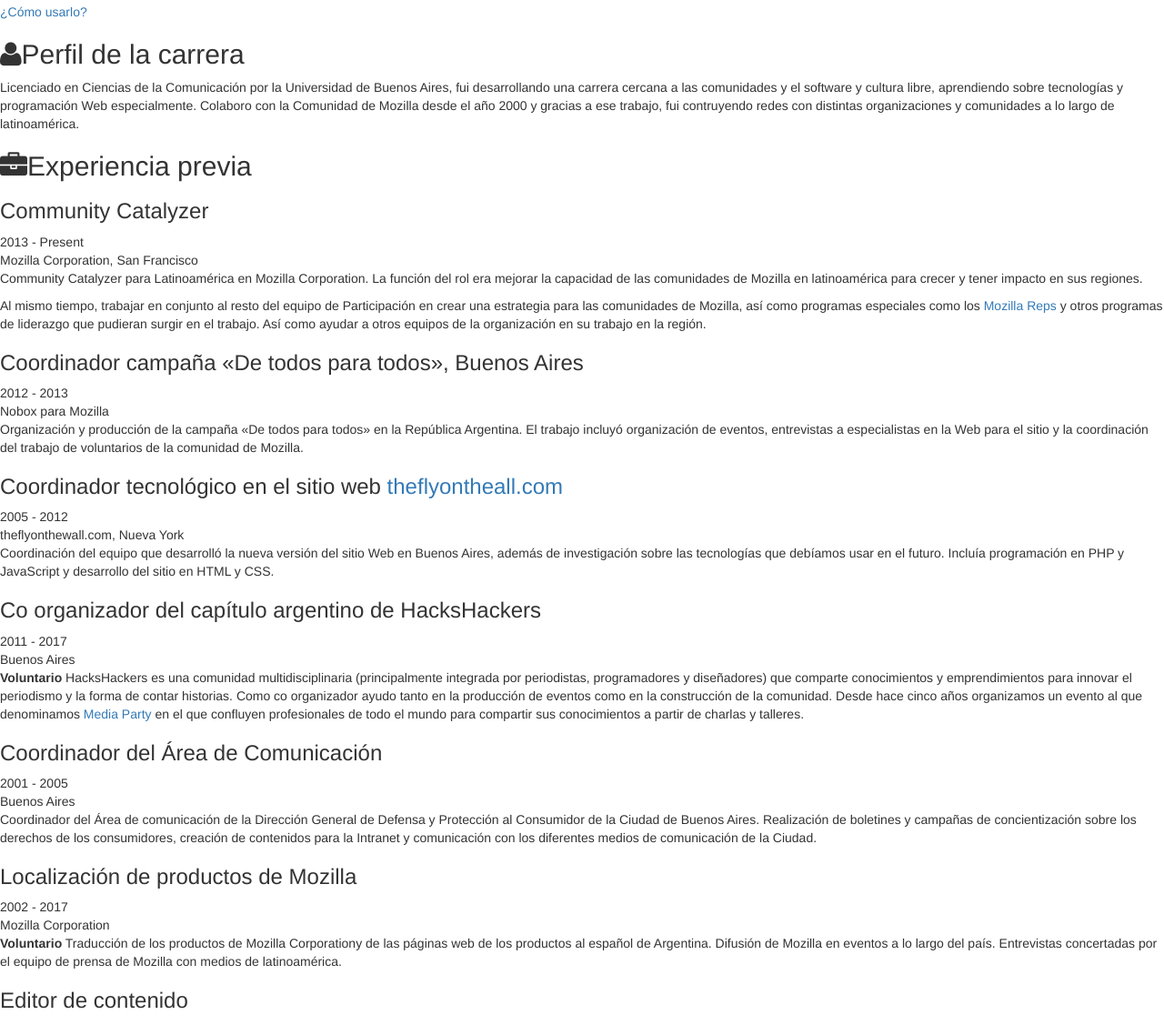
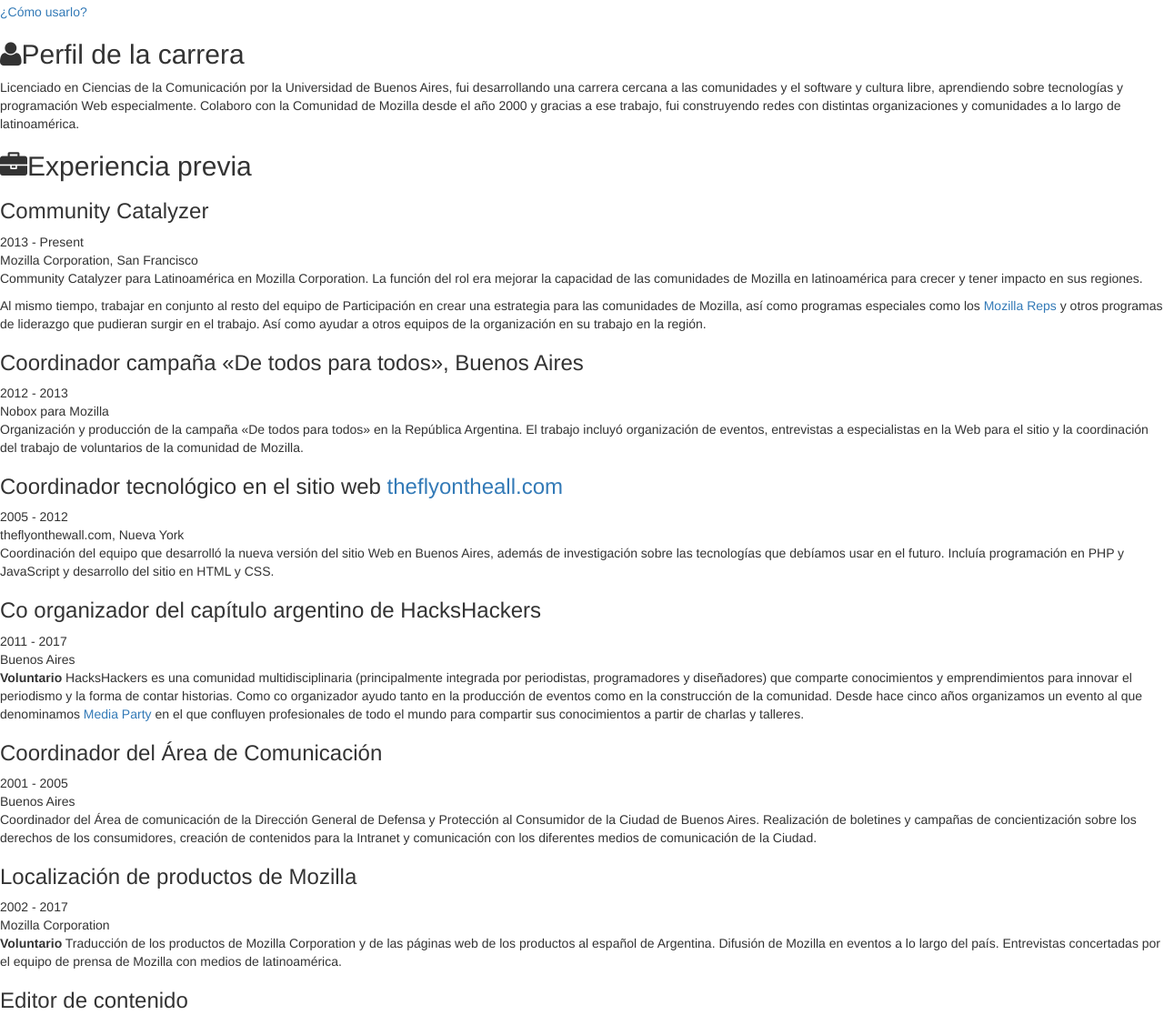
Before and after one commit to deimidis/curriculum, a Jekyll site: the page built from index.html, in a window 1280 px wide. Shown: the part 756-1883 px from the top of the page at 91% size. Built offline with Jekyll 4.4.1, drawn with Linux system fonts in a browser that asks for light colours.

Commit message:
Fixing typos

```diff
--- a/_includes/career-profile.html
+++ b/_includes/career-profile.html
@@ -1,6 +1,6 @@
 <section class="section summary-section">
 <h2 class="section-title"><i class="fa fa-user"></i>Perfil de la carrera</h2>
 <div class="summary">
-    <p>Licenciado en Ciencias de la Comunicación por la Universidad de Buenos Aires, fui desarrollando una carrera cercana a las comunidades y el software y cultura libre, aprendiendo sobre tecnologías y programación Web especialmente. Colaboro con la Comunidad de Mozilla desde el año 2000 y gracias a ese trabajo, fui contruyendo redes con distintas organizaciones y comunidades a lo largo de latinoamérica.</p>
+    <p>Licenciado en Ciencias de la Comunicación por la Universidad de Buenos Aires, fui desarrollando una carrera cercana a las comunidades y el software y cultura libre, aprendiendo sobre tecnologías y programación Web especialmente. Colaboro con la Comunidad de Mozilla desde el año 2000 y gracias a ese trabajo, fui construyendo redes con distintas organizaciones y comunidades a lo largo de latinoamérica.</p>
 </div><!--//summary-->
 </section><!--//section-->
--- a/_includes/experience.html
+++ b/_includes/experience.html
@@ -76,7 +76,7 @@
                         <div class="company">Mozilla Corporation</div>
                     </div><!--//meta-->
                     <div class="details">
-                        <p><b>Voluntario</b> Traducción de los productos de Mozilla Corporationy de las páginas web de los productos al español de Argentina. Difusión de Mozilla en eventos a lo largo del país. Entrevistas concertadas por el equipo de prensa de Mozilla con medios de latinoamérica.</p>
+                        <p><b>Voluntario</b> Traducción de los productos de Mozilla Corporation y de las páginas web de los productos al español de Argentina. Difusión de Mozilla en eventos a lo largo del país. Entrevistas concertadas por el equipo de prensa de Mozilla con medios de latinoamérica.</p>
                     </div><!--//details-->
                 </div><!--//item-->
 
```
